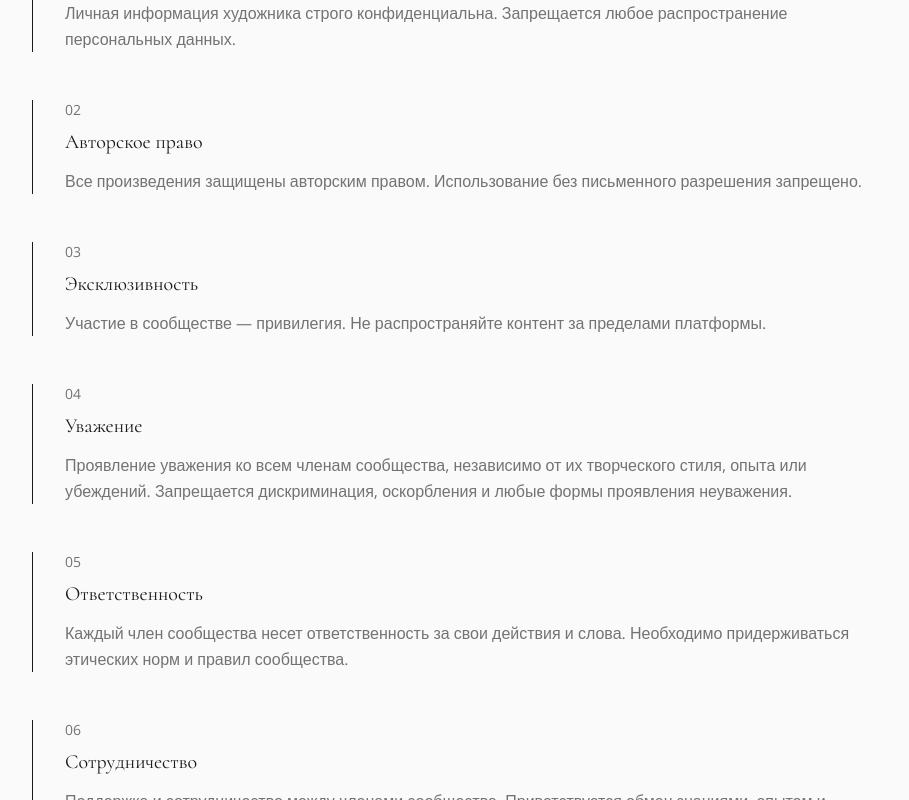
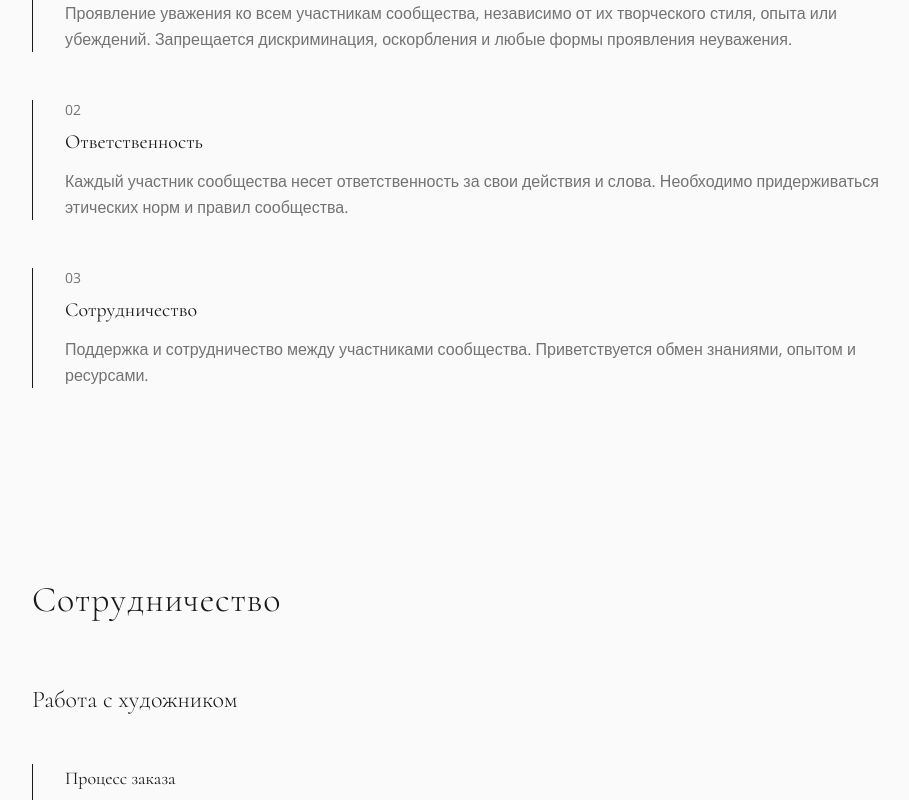
Before and after one commit to pr-poehali-dev/creativity-community-creation, a React (Vite) app: page / in a window 1280 px wide. Shown: the part 300-1100 px from the top of the page, without its empty margins (184-1093 px from the left). Built offline with nearby package versions, Linux system fonts and the light colour scheme.

Commit message:
Удаление пунктов и переименование членов

```diff
--- a/src/pages/Index.tsx
+++ b/src/pages/Index.tsx
@@ -12,44 +12,23 @@ export default function Index() {
           <div className="space-y-12">
             <div className="border-l border-foreground pl-8">
               <div className="text-sm text-muted-foreground mb-2">01</div>
-              <h3 className="text-xl mb-3">Анонимность</h3>
+              <h3 className="text-xl mb-3">Уважение</h3>
               <p className="text-muted-foreground leading-relaxed">
-                Личная информация художника строго конфиденциальна. Запрещается любое распространение персональных данных.
+                Проявление уважения ко всем участникам сообщества, независимо от их творческого стиля, опыта или убеждений. Запрещается дискриминация, оскорбления и любые формы проявления неуважения.
               </p>
             </div>
             <div className="border-l border-foreground pl-8">
               <div className="text-sm text-muted-foreground mb-2">02</div>
-              <h3 className="text-xl mb-3">Авторское право</h3>
+              <h3 className="text-xl mb-3">Ответственность</h3>
               <p className="text-muted-foreground leading-relaxed">
-                Все произведения защищены авторским правом. Использование без письменного разрешения запрещено.
+                Каждый участник сообщества несет ответственность за свои действия и слова. Необходимо придерживаться этических норм и правил сообщества.
               </p>
             </div>
             <div className="border-l border-foreground pl-8">
               <div className="text-sm text-muted-foreground mb-2">03</div>
-              <h3 className="text-xl mb-3">Эксклюзивность</h3>
-              <p className="text-muted-foreground leading-relaxed">
-                Участие в сообществе — привилегия. Не распространяйте контент за пределами платформы.
-              </p>
-            </div>
-            <div className="border-l border-foreground pl-8">
-              <div className="text-sm text-muted-foreground mb-2">04</div>
-              <h3 className="text-xl mb-3">Уважение</h3>
-              <p className="text-muted-foreground leading-relaxed">
-                Проявление уважения ко всем членам сообщества, независимо от их творческого стиля, опыта или убеждений. Запрещается дискриминация, оскорбления и любые формы проявления неуважения.
-              </p>
-            </div>
-            <div className="border-l border-foreground pl-8">
-              <div className="text-sm text-muted-foreground mb-2">05</div>
-              <h3 className="text-xl mb-3">Ответственность</h3>
-              <p className="text-muted-foreground leading-relaxed">
-                Каждый член сообщества несет ответственность за свои действия и слова. Необходимо придерживаться этических норм и правил сообщества.
-              </p>
-            </div>
-            <div className="border-l border-foreground pl-8">
-              <div className="text-sm text-muted-foreground mb-2">06</div>
               <h3 className="text-xl mb-3">Сотрудничество</h3>
               <p className="text-muted-foreground leading-relaxed">
-                Поддержка и сотрудничество между членами сообщества. Приветствуется обмен знаниями, опытом и ресурсами.
+                Поддержка и сотрудничество между участниками сообщества. Приветствуется обмен знаниями, опытом и ресурсами.
               </p>
             </div>
           </div>
```
